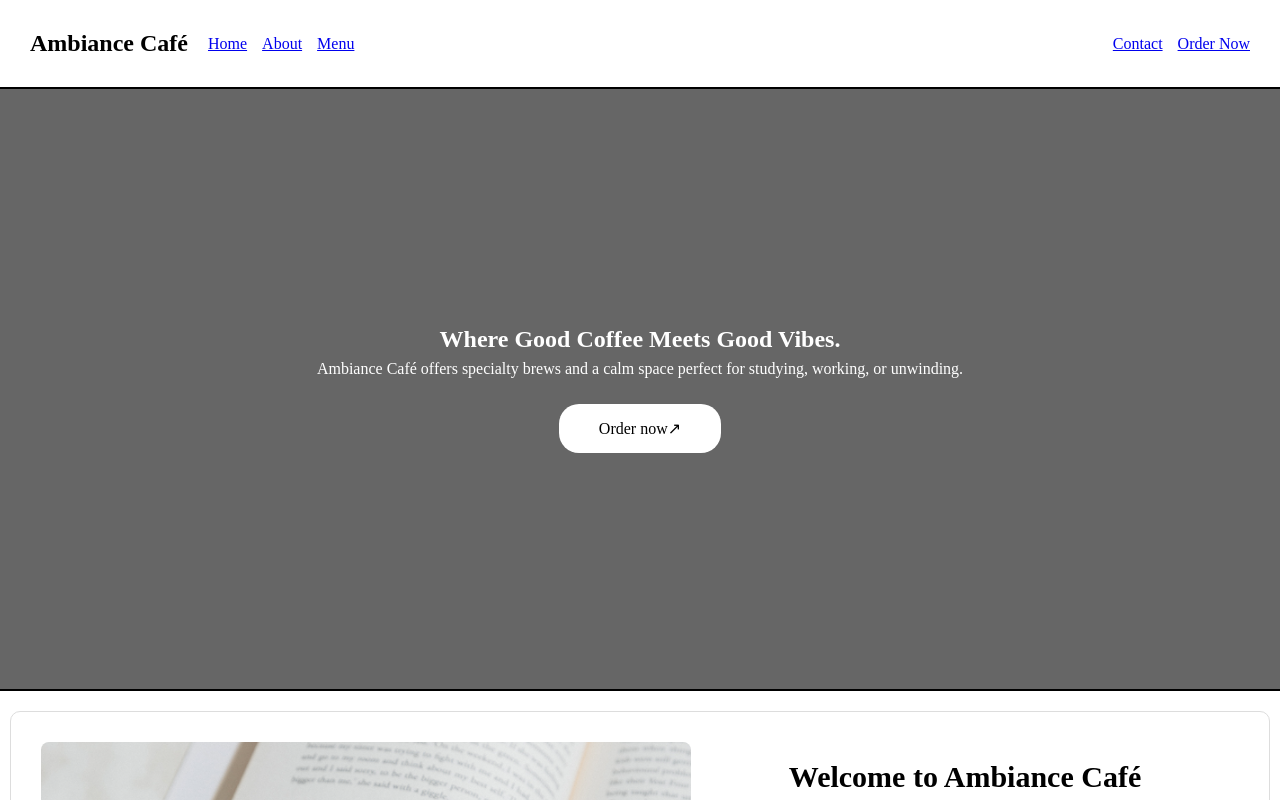
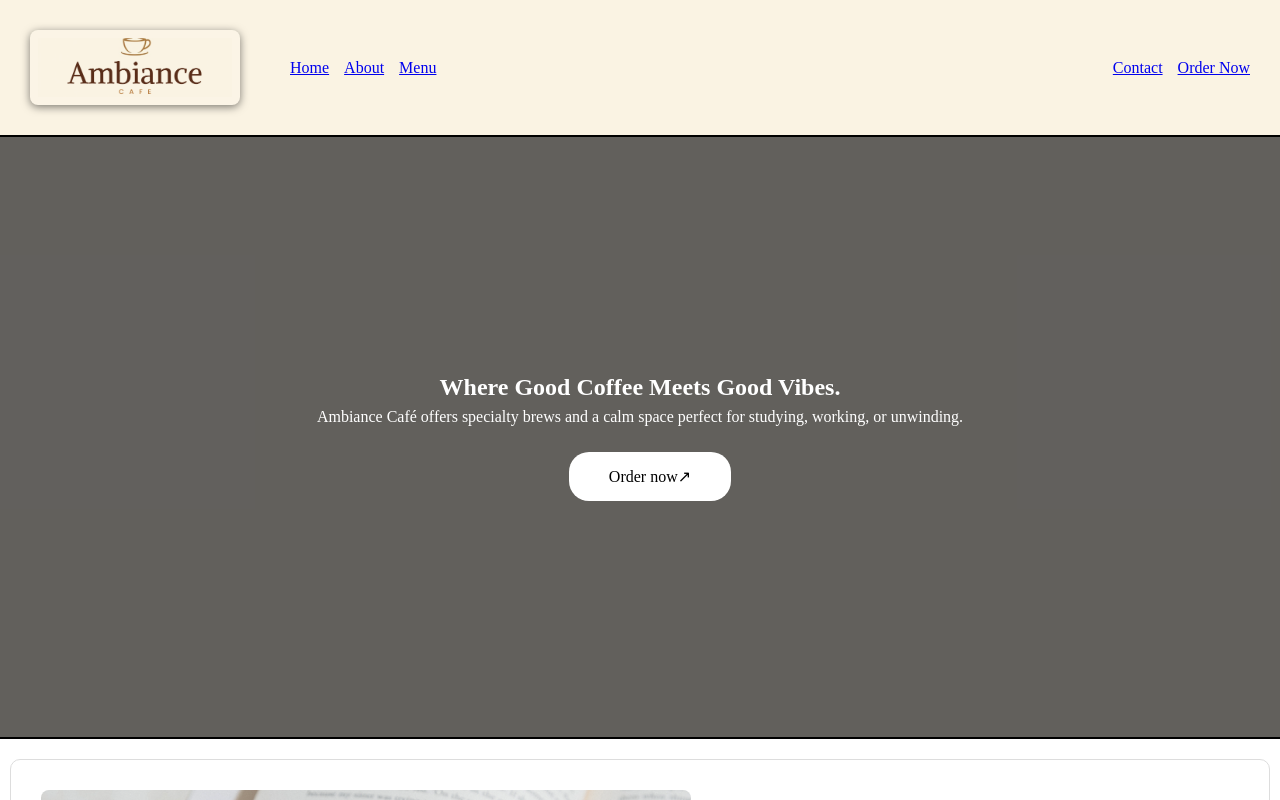
Before and after one commit to 005-exe/Finals-GroupProject-Website, a plain HTML site: page index.html in a window 1280 px wide. Drawn offline with Linux system fonts and the light colour scheme.

Commit message:
Added logo, and consistent rendering.
Consistent rendering on different devices, and added a way to access home through logo.

```diff
--- a/format.css
+++ b/format.css
@@ -9,8 +9,8 @@ header {
     border-bottom: 2px solid black;
     z-index: 10;
     opacity: 1;
-    background-color: white;
-    background: white;
+    background-color: black;
+    background: #faf3e3; /*#231708; */
     padding: 30px;
     display: flex;
     flex-direction: row;
@@ -21,12 +21,43 @@ header {
 
 header h1 {
     white-space: nowrap;  /* Prevent text from wrapping */
+    flex-shrink: 0;
+}
+
+header h1.logo {
+    margin: 0;
+}
+
+header h1.logo a {
+    display: flex;
+    align-items: center;
+    text-decoration: none;
+    color: #1e90ff;
+}
+
+header h1.logo img { /* For fixed sizing of the logo */
+    width: 210px;
+    height: 75px;
+    object-fit: cover;
+    margin-right: 10px;
+    /* To distinguish logo in nav bar */
+    background-color: rgba(255, 255, 255, 0.1);
+    padding: 8px;
+    border-radius: 8px;
+    box-shadow: 0 2px 8px rgba(0, 0, 0, 0.5);
+    transition: all 0.3s ease;
+}
+
+header h1.logo img:hover {
+    background-color: rgba(255, 255, 255, 0.15);
+    box-shadow: 0 4px 12px rgba(0, 0, 0, 0.6);
 }
 
 nav {
     display: flex;
     gap: 30px;
     width: 100%;  /* Take full width */
+    margin-left: 20px;
 }
 
 nav:not(header nav) {
@@ -66,7 +97,7 @@ nav:not(header nav) {
 /*#endregion PAGE SECTION*/
 
 #home {
-    background-color: white;
+    background-color: #F5F1E8; /*#3c260f; */
 }
 /*#region HOME PAGE*/
 /*#region HERO BANNER*/
--- a/index.html
+++ b/index.html
@@ -1,14 +1,20 @@
 <!DOCTYPE html>
-<html>
+<html lang = "en">
     <head>
-        <title>Ambiance Café</title>
+        <meta charset="UTF-8"> <!-- Character encoding for the document -->
+        <title>Ambiance Café | Brewed for every moments that matter</title>
         <link rel="stylesheet" href="format.css">
+        <meta name="viewport" content="width=device-width, initial-scale=1.0"> <!-- Consistent rendering on differeng devices-->
     </head>
     <body>
         <main>
             <section id="home" class="page-section active">
                 <header>
-                    <h1>Ambiance Café</h1>
+                    <h1 class ="logo">
+                        <a href="index.html">
+                            <img src="logo.png" alt="cafe-logo">
+                        </a>
+                    </h1>
                     <nav>
                         <div class="left-buttons">
                             <a href="home">Home</a>
```
Also changed, not shown: logo.png (added).
